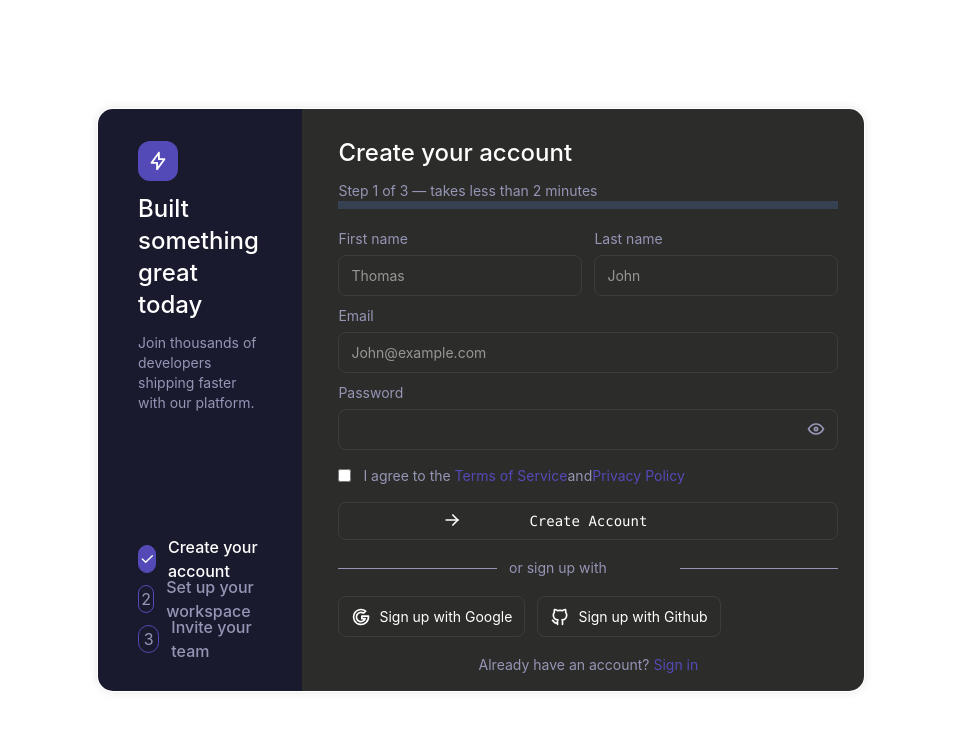
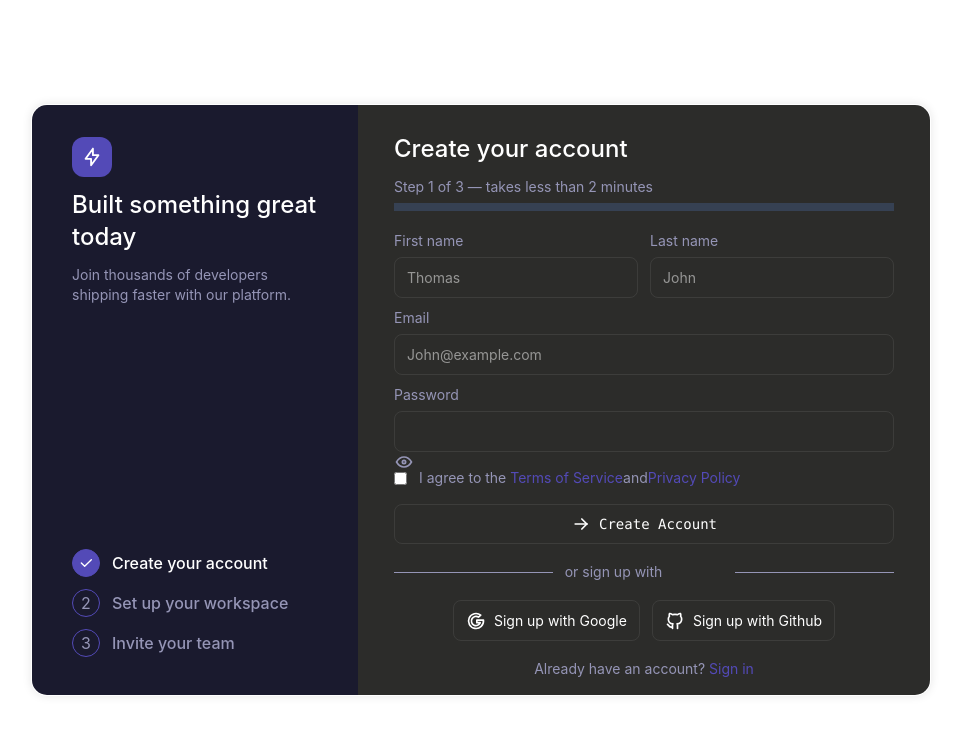
Before and after one commit to HafizEngineerMuhammadAbdullah/React-SMIT-Tasks, a React (Vite) app in the folder Firebase-Form-Project/: page / in a window 1280 px wide. Shown: the top 734 px of the page, without its empty margins (159-1120 px from the left). Built offline with nearby package versions, Linux system fonts and the light colour scheme.

Commit message:
fixing UI

```diff
--- a/Firebase-Form-Project/src/components/authentication/InputField.jsx
+++ b/Firebase-Form-Project/src/components/authentication/InputField.jsx
@@ -10,7 +10,7 @@ import styles from './SignupForm.module.css';
 // Cleaner RightPanel
 const InputField = ({ label, name, value, type, id, placeholder, changeHandler, myClass, autoComplete, pattern, title, }) => {
     return (
-        <div className='flex flex-col gap-y-1.5'>
+        <div className='w-full flex flex-col gap-y-1.5'>
             <label htmlFor="firstname" className='text-[#9595B6] text-sm'>{label}</label>
             <input
                 type={type}
--- a/Firebase-Form-Project/src/components/authentication/RightPanel.jsx
+++ b/Firebase-Form-Project/src/components/authentication/RightPanel.jsx
@@ -27,6 +27,90 @@ const RightPanel = () => {
         // setShowPassword((prev) => (!prev))
         setIsPasswordVisible((prev) => (!prev))
     }
+
+    const checks = {
+        length: formData.password.length >= 8,
+        uppercase: /[A-Z]/.test(formData.password),
+        lowercase: /[a-z]/.test(formData.password),
+        number: /\d/.test(formData.password),
+        special: /[^A-Za-z0-9]/.test(formData.password),
+    };
+
+
+    // Derived State: Password Strength
+    // This is the preferred React approach.
+    // function to calculate password strength based on certain criteria
+    const getPasswordStrength = (password) => {
+        let score = 0;
+
+        if (password.length >= 8) score++;
+
+        if (/[A-Z]/.test(password)) score++;
+
+        if (/[a-z]/.test(password)) score++;
+
+        if (/[0-9]/.test(password)) score++;
+
+        if (/[^A-Za-z0-9]/.test(password)) score++;
+
+        return score;
+    };
+
+    // get Password Strength in terms of score value
+    const passwordStrength = getPasswordStrength(formData.password);
+
+
+    // get the color of Password Strength Bar
+    const getStrengthColor = (score) => {
+
+        switch (score) {
+
+            case 1:
+                return "#ef4444";
+
+            case 2:
+                return "#f97316";
+
+            case 3:
+                return "#eab308";
+
+            case 4:
+                return "#22c55e";
+
+            case 5:
+                return "#15803d";
+
+            default:
+                return "#6b7280";
+        }
+
+    };
+
+    // convert score(Password Strength) into words
+    const getStrengthText = (score) => {
+        switch (score) {
+            case 0:
+                return "";
+
+            case 1:
+                return "Very Weak";
+
+            case 2:
+                return "Weak";
+
+            case 3:
+                return "Medium";
+
+            case 4:
+                return "Strong";
+
+            case 5:
+                return "Very Strong";
+
+            default:
+                return "";
+        }
+    };
 
 
     // function that handle changes when changes occur in input field while typing...
@@ -82,7 +166,7 @@ const RightPanel = () => {
 
         try {
 
-            await push(ref(database,"usersData", formData));
+            await push(ref(database, "usersData", formData));
 
             validateFormData() &&
                 alert(`Form submitted with data: ${JSON.stringify(formData)}`);
@@ -104,6 +188,8 @@ const RightPanel = () => {
     }
 
 
+
+
     return (
         <>
             {/* RIGHT PANEL */}
@@ -112,14 +198,14 @@ const RightPanel = () => {
                 initial={{ opacity: 0, x: 1500 }}
                 animate={{ opacity: 1, x: 0 }}
                 transition={{ duration: 0.9 }}
-                className={`${styles.rightPanel} flex flex-col gap-y-5 bg-[#2C2C2A] px-9 py-4`}>
+                className={`${styles.rightPanel} flex flex-col gap-y-5 bg-[#2C2C2A] py-4 px-4 sm:px-6 md:px-8 lg:px-9`}>
 
                 {/* for Heading */}
                 <div>
                     <h1 className='font-medium text-2xl text-white text-wrap my-3'>Create your account</h1>
                     <p className='text-[#9595B6] text-sm'>Step 1 of 3 — takes less than 2 minutes</p>
                     {/* Progress Bar */}
-                    <div className="h-2 bg-gray-700">
+                    <div className="mt-1.5 h-2 bg-gray-700">
                         <div
                             style={{
                                 width: "33%"
@@ -133,7 +219,7 @@ const RightPanel = () => {
                 <form className={`${styles.formGrid}`} onSubmit={submitHandler}>
 
                     {/* Row-1 */}
-                    <div className='flex gap-x-3 items-center'>
+                    <div className='flex flex-col md:flex-row gap-3 items-center'>
                         {/* for First Name */}
                         < InputField
                             label="First name"
@@ -183,7 +269,7 @@ const RightPanel = () => {
 
                     {/* Row-3 */}
                     {/* for Password */}
-                    <div className='relative'>
+                    <div>
                         <InputField
                             label="Password"
                             type={isPasswordVisible ? "text" : "password"}
@@ -191,21 +277,48 @@ const RightPanel = () => {
                             name='password'
                             value={formData.password}
                             changeHandler={changeHandler}
-                            myClass={`${styles.input}`}
+                            myClass={`${styles.input} relative`}
                             autoComplete="new-password"
                             pattern="[A-Za-z0-9]{7,15}"
                             title="Letters & Numbers allowed"
                             required />
-                        <button onClick={togglePasswordVisibility} type='button' className='absolute right-3 top-9 text-[#9595B6] cursor-pointer'>
+                        <button onClick={togglePasswordVisibility} type='button' className='absolute flex items-center text-[#9595B6] cursor-pointer'>
                             {
                                 isPasswordVisible ? <TbEyeClosed size={20} /> : <TbEye size={20} />
                             }</button>
+                        {/* Password Strength in words */}
+                        {/* <p className='text-center font-medium font-mono text-sm text-white mt-1'>
+                            {getStrengthText(passwordStrength)}
+                        </p> */}
+
+                        {/* Password Strength in Progress Bar */}
+                        {/* <div className="w-full h-2 bg-gray-700 rounded mt-1.5">
+                            <div
+                                className="h-2 rounded transition-all duration-300"
+                                style={{
+                                    width: `${passwordStrength * 20}%`,
+                                    backgroundColor: getStrengthColor(passwordStrength)
+                                }}
+                            ></div>
+                        </div> */}
+
+
+
+                        {/* <ul className="flex flex-wrap justify-between mt-2 text-sm space-y-1">
+                            <li>{checks.length ? "✅" : "❌"} At least 8 characters</li>
+                            <li>{checks.uppercase ? "✅" : "❌"} One uppercase letter</li>
+                            <li>{checks.lowercase ? "✅" : "❌"} One lowercase letter</li>
+                            <li>{checks.number ? "✅" : "❌"} One number</li>
+                            <li>{checks.special ? "✅" : "❌"} One special character</li>
+                        </ul> */}
+
+
                     </div>
 
 
                     {/* Row-4 */}
                     {/* for Terms & Conditions */}
-                    <div className='flex gap-x-3 items-center my-1.5'>
+                    <div className='flex gap-3 items-center my-1.5'>
                         <input
                             type="checkbox"
                             className='bg-[#2c2c2a] border border-[rgba(108, 99, 255, 0.1)] accent-[#534AB7]' />
@@ -221,45 +334,47 @@ const RightPanel = () => {
 
                     {/* Row-5 */}
                     {/* Create Account */}
-                    <div className='relative'
-                        whileHover={{ scale: 1.1 }}
+                    <motion.div
+                        whileHover={{ scale: 1.03 }}
                         whileTap={{ scale: 0.97 }}>
                         <button
                             type='submit'
-                            className={`${styles.input} ${styles.account} w-full text-white text-2xl font-mono font-medium cursor-pointer`}
+                            className={`${styles.input} ${styles.account} w-full flex justify-center items-center gap-2 text-white text-2xl font-mono font-medium cursor-pointer`}
                         >
+                            <TbArrowRight size={20} />
                             {loading ? "Creating..." : "Create Account"}
                         </button>
-                        <TbArrowRight className='absolute left-26 top-2 text-white' size={20} />
-                    </div>
+                    </motion.div>
 
                     {/* Row-6 */}
                     {/* More Options for Signup */}
                     <div className='flex gap-x-3 items-center my-2'>
-                        <div className='h-[1px] w-full bg-[#9595B6]'></div>
+                        <div className='h-px w-full bg-[#9595B6]'></div>
                         <p className='text-[#9595B6] text-sm w-full cursor-pointer'>or sign up with</p>
-                        <div className='h-[1px] w-full bg-[#9595B6]'></div>
+                        <div className='h-px w-full bg-[#9595B6]'></div>
                     </div>
 
                     {/* Row-7 */}
                     {/* Signup with Google Or Github */}
-                    <div className='flex gap-x-3 items-center'>
-                        <button
+                    <div className='flex sm:justify-center gap-3 items-center flex-col sm:flex-row'>
+                        <motion.button
                             type='button'
                             whileHover={{ scale: 1.03 }}
                             whileTap={{ scale: 0.97 }}
                             className={`${styles.input} flex justify-center items-center gap-x-2 cursor-pointer`}>
+                            {/* <div className='h-7 w-7 rounded-full border-2 border-white flex justify-center items-center'>< TbBrandGoogle size={20} /></div> */}
                             < TbBrandGoogle size={20} />
                             <span className='text-white'>Sign up with Google</span>
-                        </button>
-                        <button
+                        </motion.button>
+                        <motion.button
                             type='button'
                             whileHover={{ scale: 1.03 }}
                             whileTap={{ scale: 0.97 }}
                             className={`${styles.input} flex justify-center items-center gap-x-2 cursor-pointer`}>
+                            {/* <div className='h-7 w-7 rounded-full border-2 border-white flex justify-center items-center'>< TbBrandGithub size={20} /></div> */}
                             < TbBrandGithub size={20} />
                             <span className='text-white'>Sign up with Github</span>
-                        </button>
+                        </motion.button>
                     </div>
 
                     {/* Row-8 */}
--- a/Firebase-Form-Project/src/components/authentication/SignupForm.module.css
+++ b/Firebase-Form-Project/src/components/authentication/SignupForm.module.css
@@ -1,8 +1,9 @@
 .container {
   display: grid;
   grid-template-columns: 1fr 1fr;
-  width: 60%;
-  /* height: 85%; */
+  /* width: 60%; */
+  width: 100%;
+  max-width: 900px;
   border: 1px solid hsla(0, 0%, 100%, 0.08);
   border-radius: 1rem;
   backdrop-filter: blur(16px);
@@ -18,6 +19,12 @@
   box-shadow:
     0 20px 40px rgba(0, 0, 0, 0.3),
     0 0 30px rgba(139, 92, 246, 0.1);
+}
+
+@media (max-width: 768px) {
+  .container {
+    grid-template-columns: 1fr;
+  }
 }
 
 .formGrid {
```
